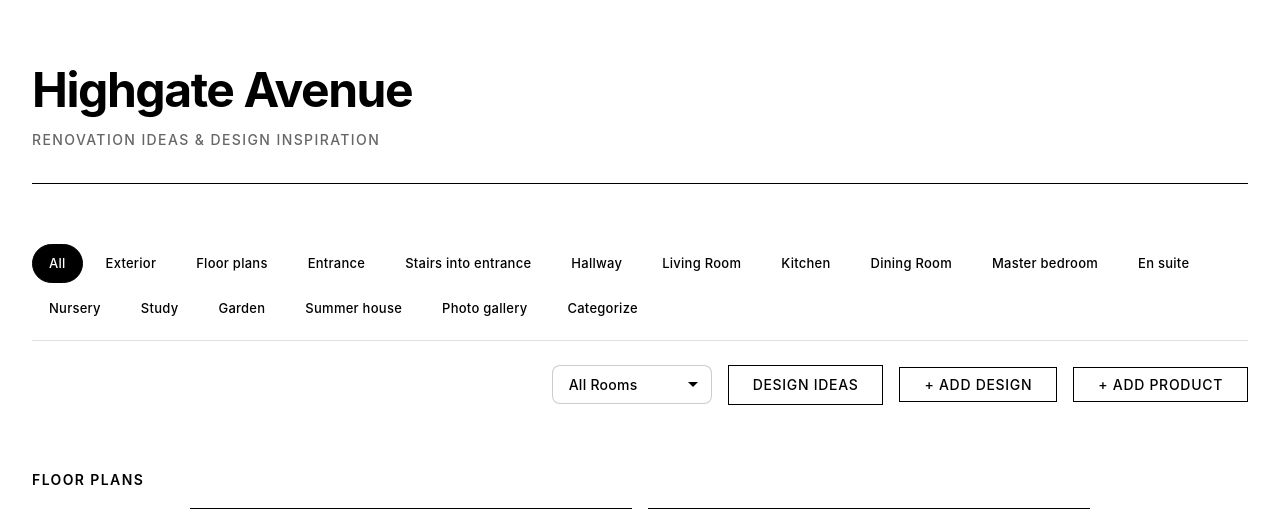
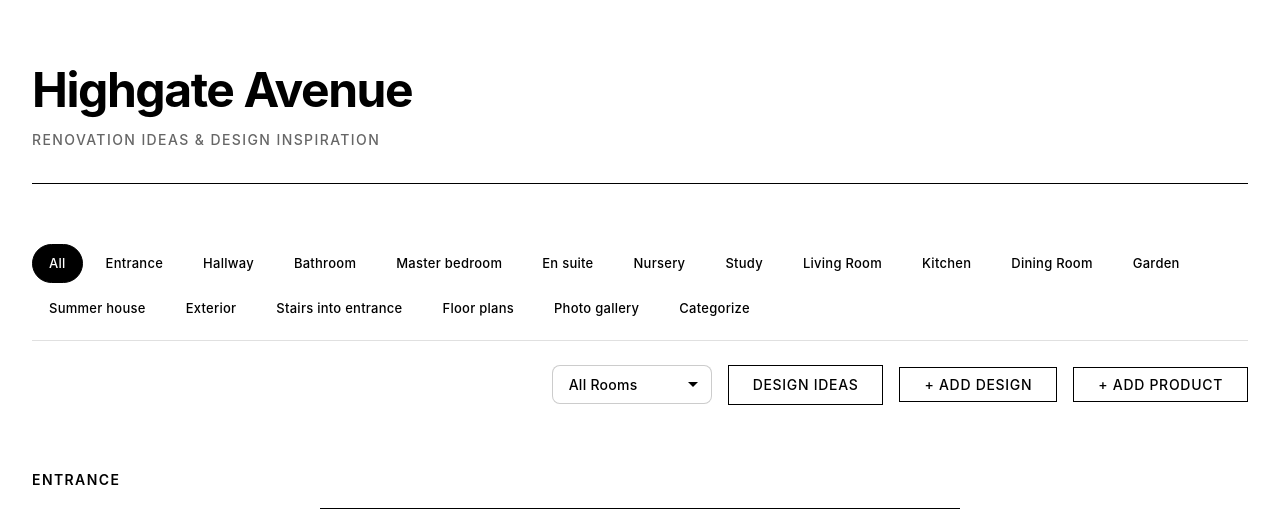
Before and after one commit to conork92/HighgateAvenue, a Flask app: page / in a window 1280 px wide. Shown: the top 509 px of the page. Run offline with Flask 3, Linux system fonts and the light colour scheme; grey boxes are pictures that could not be loaded.

Commit message:
feat: add new bath

```diff
--- a/app.py
+++ b/app.py
@@ -177,33 +177,11 @@ def upload_to_supabase_storage_s3(file_content, file_path, content_type, bucket_
 
 # Design sections: single source of truth for labels and images (used by / and /designs/<id>/)
 DESIGN_SECTIONS = {
-    'exterior': {
-        'label': 'Exterior',
-        'layout': 'single',
-        'images': [
-            {'url': 'https://storage.googleapis.com/highgate-avenue-designs/designs/Outside.png', 'alt': 'Highgate Avenue Exterior'},
-        ],
-    },
-    'floor-plans': {
-        'label': 'Floor plans',
-        'layout': 'double',
-        'images': [
-            {'url': 'https://storage.googleapis.com/highgate-avenue-designs/designs/floor_plans/old_floor_plan.PNG', 'alt': 'Original floor plan'},
-            {'url': 'https://storage.googleapis.com/highgate-avenue-designs/designs/floor_plans/floor_plan_clear.PNG', 'alt': 'New floor plan'},
-        ],
-    },
     'entrance': {
         'label': 'Entrance',
         'layout': 'single',
         'images': [
             {'url': 'https://storage.googleapis.com/highgate-avenue-designs/designs/entrance/entrance_hall_2.JPG', 'alt': 'Entrance hall'},
-        ],
-    },
-    'stairs': {
-        'label': 'Stairs into entrance',
-        'layout': 'single',
-        'images': [
-            {'url': 'https://storage.googleapis.com/highgate-avenue-designs/designs/stairs/stairs.jpg', 'alt': 'Stairs into entrance'},
         ],
     },
     'hallway': {
@@ -213,25 +191,11 @@ DESIGN_SECTIONS = {
             {'url': 'https://storage.googleapis.com/highgate-avenue-designs/designs/hallway/hallway.PNG', 'alt': 'Hallway'},
         ],
     },
-    'living-room': {
-        'label': 'Living Room',
+    'bathroom': {
+        'label': 'Bathroom',
         'layout': 'single',
         'images': [
-            {'url': 'https://storage.googleapis.com/highgate-avenue-designs/designs/living_room/living_room.jpg', 'alt': 'Living room'},
-        ],
-    },
-    'kitchen': {
-        'label': 'Kitchen',
-        'layout': 'single',
-        'images': [
-            {'url': 'https://storage.googleapis.com/highgate-avenue-designs/designs/kitchen/full_living_room_kitchen.JPG', 'alt': 'Kitchen and living area'},
-        ],
-    },
-    'dining-room': {
-        'label': 'Dining Room',
-        'layout': 'single',
-        'images': [
-            {'url': 'https://storage.googleapis.com/highgate-avenue-designs/designs/dining_room/dining_room.jpg', 'alt': 'Dining room'},
+            {'url': 'https://storage.googleapis.com/highgate-avenue-designs/designs/bathroom/IMG_5212.PNG', 'alt': 'Bathroom'},
         ],
     },
     'master-bedroom': {
@@ -262,6 +226,27 @@ DESIGN_SECTIONS = {
             {'url': 'https://storage.googleapis.com/highgate-avenue-designs/designs/study/study_1.jpg', 'alt': 'Study'},
         ],
     },
+    'living-room': {
+        'label': 'Living Room',
+        'layout': 'single',
+        'images': [
+            {'url': 'https://storage.googleapis.com/highgate-avenue-designs/designs/living_room/living_room.jpg', 'alt': 'Living room'},
+        ],
+    },
+    'kitchen': {
+        'label': 'Kitchen',
+        'layout': 'single',
+        'images': [
+            {'url': 'https://storage.googleapis.com/highgate-avenue-designs/designs/kitchen/full_living_room_kitchen.JPG', 'alt': 'Kitchen and living area'},
+        ],
+    },
+    'dining-room': {
+        'label': 'Dining Room',
+        'layout': 'single',
+        'images': [
+            {'url': 'https://storage.googleapis.com/highgate-avenue-designs/designs/dining_room/dining_room.jpg', 'alt': 'Dining room'},
+        ],
+    },
     'garden': {
         'label': 'Garden',
         'layout': 'single',
@@ -276,10 +261,51 @@ DESIGN_SECTIONS = {
             {'url': 'https://storage.googleapis.com/highgate-avenue-designs/designs/summer_house/summer_house.PNG', 'alt': 'Summer house'},
         ],
     },
+    'exterior': {
+        'label': 'Exterior',
+        'layout': 'single',
+        'images': [
+            {'url': 'https://storage.googleapis.com/highgate-avenue-designs/designs/Outside.png', 'alt': 'Highgate Avenue Exterior'},
+        ],
+    },
+    'stairs': {
+        'label': 'Stairs into entrance',
+        'layout': 'single',
+        'images': [
+            {'url': 'https://storage.googleapis.com/highgate-avenue-designs/designs/stairs/stairs.jpg', 'alt': 'Stairs into entrance'},
+        ],
+    },
+    'floor-plans': {
+        'label': 'Floor plans',
+        'layout': 'double',
+        'images': [
+            {'url': 'https://storage.googleapis.com/highgate-avenue-designs/designs/floor_plans/old_floor_plan.PNG', 'alt': 'Original floor plan'},
+            {'url': 'https://storage.googleapis.com/highgate-avenue-designs/designs/floor_plans/floor_plan_clear.PNG', 'alt': 'New floor plan'},
+        ],
+    },
 }
 
-# Main "All" page excludes exterior (exterior has its own tab only)
-SECTIONS_FOR_INDEX = {k: v for k, v in DESIGN_SECTIONS.items() if k != 'exterior'}
+# Order for displaying tabs (matches user's desired order)
+DESIGN_SECTIONS_ORDER = [
+    'entrance',
+    'hallway',
+    'bathroom',
+    'master-bedroom',
+    'en-suite',
+    'nursery',
+    'study',
+    'living-room',
+    'kitchen',
+    'dining-room',
+    'garden',
+    'summer-house',
+    'exterior',
+    'stairs',
+    'floor-plans',
+]
+
+# Main "All" page excludes exterior and bathroom (they have their own tabs)
+SECTIONS_FOR_INDEX = {k: v for k, v in DESIGN_SECTIONS.items() if k not in ['exterior', 'bathroom']}
 
 # Map design section_id to product room filter (for Products section on that page). None = show all.
 SECTION_TO_PRODUCT_ROOM = {
@@ -290,7 +316,8 @@ SECTION_TO_PRODUCT_ROOM = {
     'stairs': 'Stairways',
     'entrance': 'Entrance',
     'master-bedroom': 'Bedroom',
-    'en-suite': 'Bathroom',
+    'bathroom': 'Bathroom',  # Bathroom tab shows all bathroom-related items
+    'en-suite': 'Bathroom',  # En suite also shows bathroom items
     'nursery': 'Nursery',
     'study': 'Study',
     'garden': 'Garden',
@@ -331,6 +358,7 @@ def index():
         sections=SECTIONS_FOR_INDEX,
         section_filter=None,
         all_sections=DESIGN_SECTIONS,
+        sections_order=DESIGN_SECTIONS_ORDER,
         show_photo_gallery=False,
         product_room_filter=None,
     )
@@ -341,6 +369,7 @@ def categorize():
     return render_template(
         'categorize.html',
         all_sections=DESIGN_SECTIONS,
+        sections_order=DESIGN_SECTIONS_ORDER,
     )
 
 @app.route('/designs/')
@@ -360,6 +389,7 @@ def design_section(section_id):
         sections=sections,
         section_filter=section_id,
         all_sections=DESIGN_SECTIONS,
+        sections_order=DESIGN_SECTIONS_ORDER,
         show_photo_gallery=False,
         product_room_filter=product_room_filter,
     )
@@ -372,6 +402,7 @@ def photo_gallery():
         sections={},
         section_filter='photo-gallery',
         all_sections=DESIGN_SECTIONS,
+        sections_order=DESIGN_SECTIONS_ORDER,
         show_photo_gallery=True,
         carousel_images=PHOTO_GALLERY_IMAGES,
         product_room_filter=None,
@@ -481,7 +512,11 @@ def get_products():
         category = request.args.get('category', '').strip()
         query = supabase.table('ha_products').select('*').order('created_at', desc=True)
         if room:
-            query = query.eq('room', room)
+            # Special handling for Bathroom - include Bathroom, Bathroom 1, Bathroom 2, etc.
+            if room == 'Bathroom':
+                query = query.ilike('room', 'Bathroom%')
+            else:
+                query = query.eq('room', room)
         if category:
             query = query.eq('category', category)
         response = query.execute()
@@ -571,12 +606,28 @@ def get_design_ideas():
         query = supabase.table('ha_design_ideas').select('*').order('created_at', desc=True)
 
         if room:
-            query = query.eq('room', room)
-            # Apply pagination for room-filtered queries
-            if limit:
-                query = query.range(offset, offset + limit - 1)
-            response = query.execute()
-            data = response.data or []
+            # Special handling for Bathroom - include Bathroom, Bathroom 1, Bathroom 2, etc.
+            if room == 'Bathroom':
+                # Use ilike pattern matching to get all bathroom variants
+                response = query.ilike('room', 'Bathroom%').execute()
+                all_bathroom_data = response.data or []
+                total_count = len(all_bathroom_data)
+                # Apply pagination client-side for bathroom filter
+                if limit:
+                    data = all_bathroom_data[offset:offset + limit]
+                else:
+                    data = all_bathroom_data
+            else:
+                query = query.eq('room', room)
+                # Apply pagination for room-filtered queries
+                if limit:
+                    query = query.range(offset, offset + limit - 1)
+                response = query.execute()
+                data = response.data or []
+                # Get total count for pagination
+                count_query = supabase.table('ha_design_ideas').eq('room', room)
+                count_response = count_query.select('id', count='exact').execute()
+                total_count = count_response.count if hasattr(count_response, 'count') else len(data)
         elif uncategorized_only:
             # For uncategorized items, fetch ALL records first (no pagination on backend)
             # Then filter and paginate client-side
@@ -602,9 +653,13 @@ def get_design_ideas():
             # Already calculated above
             pass
         elif room:
-            count_query = supabase.table('ha_design_ideas').eq('room', room)
-            count_response = count_query.select('id', count='exact').execute()
-            total_count = count_response.count if hasattr(count_response, 'count') else len(data)
+            if room == 'Bathroom':
+                # Total count already calculated above for bathroom filter
+                pass
+            else:
+                count_query = supabase.table('ha_design_ideas').eq('room', room)
+                count_response = count_query.select('id', count='exact').execute()
+                total_count = count_response.count if hasattr(count_response, 'count') else len(data)
         else:
             count_response = supabase.table('ha_design_ideas').select('id', count='exact').execute()
             total_count = count_response.count if hasattr(count_response, 'count') else len(data)
--- a/templates/index.html
+++ b/templates/index.html
@@ -25,9 +25,17 @@
         <main>
             <nav class="design-tabs" aria-label="Design sections">
                 <a href="{{ url_for('index') }}" class="design-tab {% if not section_filter %}design-tab--active{% endif %}">All</a>
-                {% for sid, s in all_sections.items() %}
-                <a href="{{ url_for('design_section', section_id=sid) }}" class="design-tab {% if section_filter == sid %}design-tab--active{% endif %}">{{ s.label }}</a>
-                {% endfor %}
+                {% if sections_order %}
+                    {% for sid in sections_order %}
+                        {% if sid in all_sections %}
+                        <a href="{{ url_for('design_section', section_id=sid) }}" class="design-tab {% if section_filter == sid %}design-tab--active{% endif %}">{{ all_sections[sid].label }}</a>
+                        {% endif %}
+                    {% endfor %}
+                {% else %}
+                    {% for sid, s in all_sections.items() %}
+                    <a href="{{ url_for('design_section', section_id=sid) }}" class="design-tab {% if section_filter == sid %}design-tab--active{% endif %}">{{ s.label }}</a>
+                    {% endfor %}
+                {% endif %}
                 <a href="{{ url_for('photo_gallery') }}" class="design-tab {% if section_filter == 'photo-gallery' %}design-tab--active{% endif %}">Photo gallery</a>
                 <a href="{{ url_for('categorize') }}" class="design-tab {% if request.endpoint == 'categorize' %}design-tab--active{% endif %}">Categorize</a>
             </nav>
```
Also changed, not shown: templates/categorize.html (+11 -3 lines).
